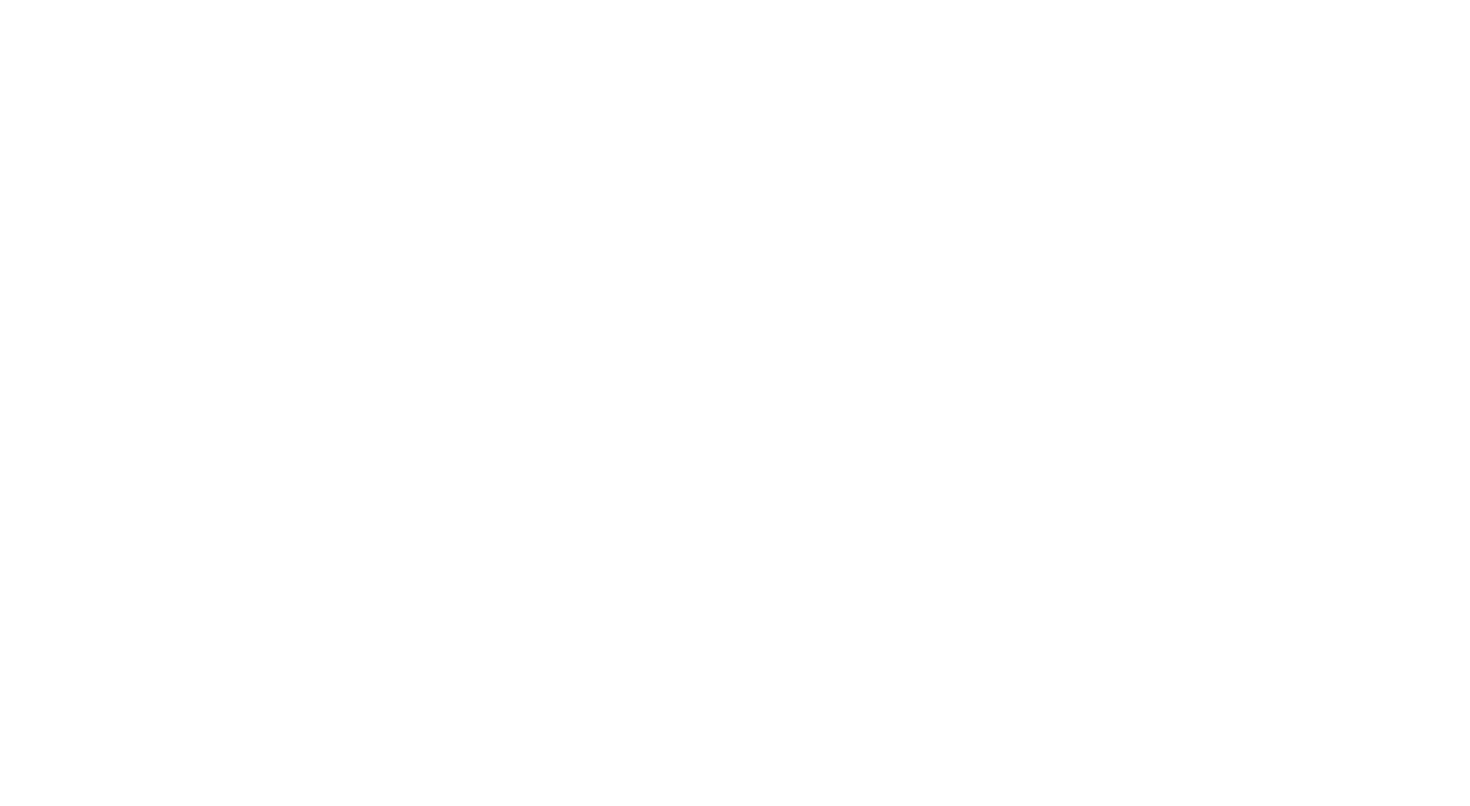
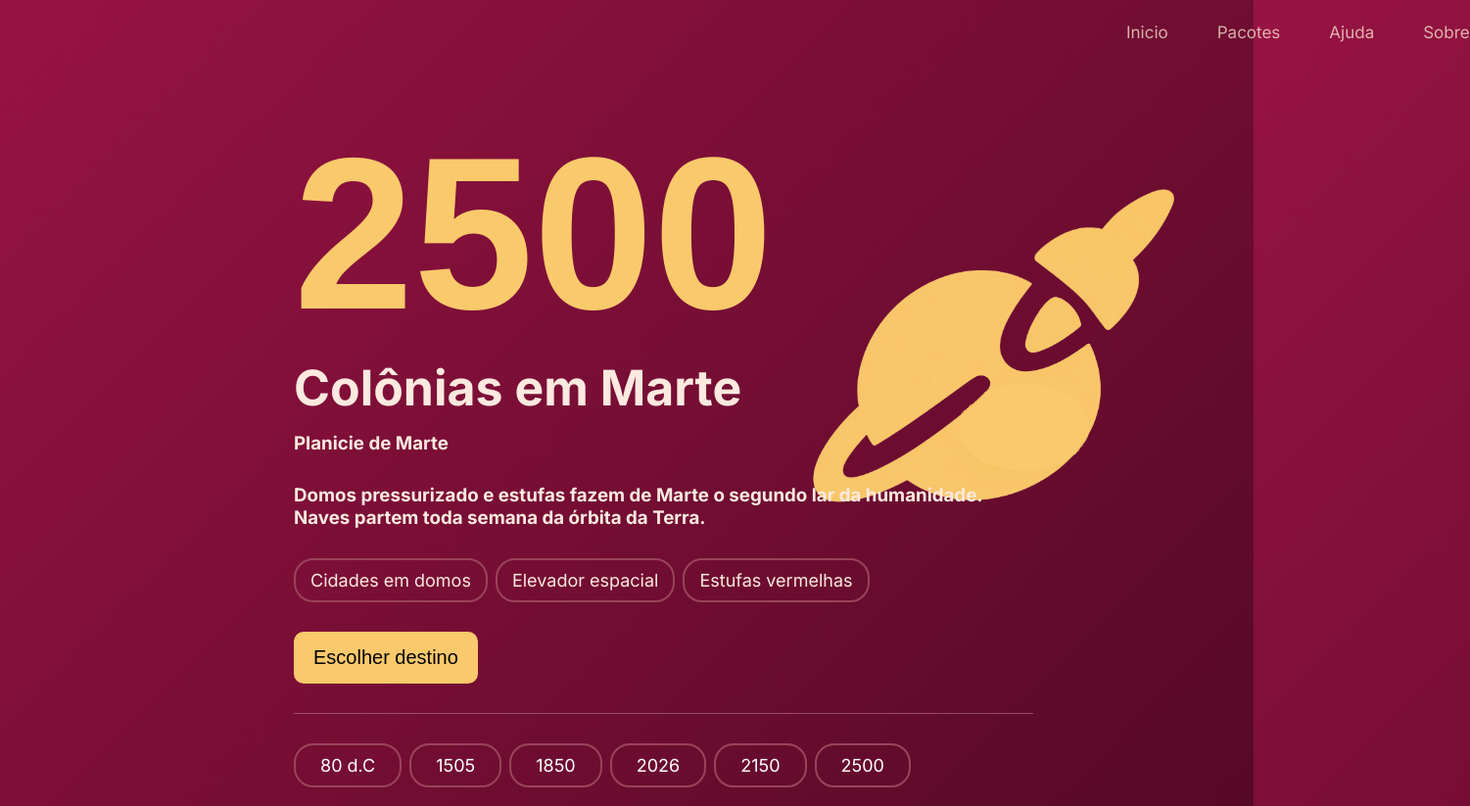
Before and after one commit to SENAI-Cotia/DS-SEDUC-2026-2-GP1-TEMPUS, a plain HTML site: page pages/colonias.html in a window 1280 px wide. Shown: the whole page at 98% size, 1501 px wide, since content can reach past the window. Before the commit the page ends 800 px from the top, so only its background shows below. Drawn offline with Linux system fonts and the light colour scheme; a web font is replaced by a local one.

Commit message:
Finalização da página Colônias em Marte

```diff
--- a/pages/colonias.html
+++ b/pages/colonias.html
@@ -5,8 +5,55 @@
     <meta name="viewport" content="width=device-width, initial-scale=1.0">
     <title>Document</title>
     <link rel="stylesheet" href="../styles/colonias.css">
+    <link rel="preconnect" href="https://fonts.googleapis.com">
+    <link rel="preconnect" href="https://fonts.gstatic.com" crossorigin>
+    <link href="https://fonts.googleapis.com/css2?family=Inter:ital,opsz,wght@0,14..32,100..900;1,14..32,100..900&display=swap" rel="stylesheet">
 </head>
 <body>
 
+    <nav>
+    <a href="home.html">Inicio</a>
+    <a href="pacotes.html">Pacotes</a>
+    <a href="ajuda.html">Ajuda</a>
+    <a href="sobrenos.html">Sobre</a>
+    </nav>
+
+<div class="letras">
+    <h1>2500</h1>
+
+    <h2>Colônias em Marte</h2>
+
+    <h3>Planicie de Marte</h3>
+
+    <h3>Domos pressurizado e estufas fazem de Marte o segundo lar da humanidade.
+        <br>
+        Naves partem toda semana da órbita da Terra. </h3>
+</div>
+       <div class="categorias">
+    <span>Cidades em domos</span>
+    <span>Elevador espacial</span>
+    <span>Estufas vermelhas</span>
+
+    </div>
+
+    <div class="imagem">
+        <img src="/imagens/marte.png" alt="marte">
+    </div>
+
+        <a href="">
+            <button class="escolher">Escolher destino</button>
+        </a>
+
+        <hr class="linha">
+
+        <div class="tempo">
+            <a class="navegacao" href="roma.html">80 d.C</a>
+            <a class="navegacao" href="renascimento.html">1505</a>
+            <a class="navegacao" href="revolução.html">1850</a>
+            <a class="navegacao" href="atualidade.html">2026</a>
+            <a class="navegacao" href="cidade.html">2150</a>
+            <a class="navegacao" href="colonias.html">2500</a>
+
+        </div>
 </body>
 </html>
--- a/styles/colonias.css
+++ b/styles/colonias.css
@@ -1,3 +1,129 @@
+
+@import url(https://fonts.google.com/specimen/Inter);
+* {
+    margin: 0;
+    padding: 0;
+}
 body{
-    color: red;
+    color: rgb(252, 233, 224);
+    margin-left: 300px;
+    background: linear-gradient(135deg, #981343 0%, #560926 100%);
+    min-height: 100vh;
+    font-family: "Inter", sans-serif;
 }
+
+.letras{
+    margin-top: 70px;
+}
+
+h1{
+    font-size: 220px;
+    margin-bottom: 0;
+    color: #fac96b;
+    font-family: "Bricolage Grotesque", sans-serif;
+    font-weight: 800;
+}
+
+h2{
+    margin-bottom: 0;
+    margin-top: 0;
+    font-size: 50px;
+}
+
+h3{
+    margin-bottom: 30px;
+    margin-top: 15px;
+
+}
+
+nav {
+    margin-top: 23px;
+    display: flex;
+    margin-left: 850px;
+    gap: 50px;
+    font-size: 17px;
+}
+
+nav a {
+    text-decoration: none;
+    color: #fff1d9b7 ;
+    cursor: pointer;
+    transition: color 0.2s ease;
+
+}
+
+nav a:hover{
+
+  color: white;
+
+}
+
+.categorias {
+    display: flex;
+    gap: 8px;
+}
+
+.categorias span {
+    border: 2px solid #9a435b;
+    border-radius: 20px;
+    padding: 10px 15px;
+    font-size: 18px;
+    background: transparent;
+}
+
+.escolher{
+    background:#fac96b ;
+    border: 2px none;
+    border-radius: 10px;
+    margin-top: 30px;
+    padding: 15px 20px ;
+    font-size: 20px;
+    color: black;
+}
+
+.linha {
+    border: none;
+    height: 1px;
+    background-color: #d9a0ad6e;
+    width: 77%;
+    margin-right: 30px;
+    margin-top: 30px;
+}
+
+.imagem{
+    width:50%;
+    display: flex;
+    float: right;
+   margin-top: -450px;
+   margin-bottom: 20px;
+}
+
+.imagem img {
+    width: 100%;
+    max-width: 430px;
+    height: auto;
+
+}
+.tempo {
+    display: flex;
+    gap: 8px;
+}
+
+.navegacao {
+    border: 2px solid #9a435b;
+    border-radius: 20px;
+    padding: 10px 25px;
+    font-size: 18px;
+    background: transparent;
+    color: white;
+    text-decoration: none;
+    margin-top: 30px;
+    cursor: pointer;
+    transition: background 0.2s ease, color 0.2s ease, border-color 0.2s ease;
+}
+
+.navegacao:hover {
+  background: #fac96b;
+  color: #5a0a2a;
+  border-color: #fac96b;
+}
```
Also changed, not shown: imagens/marte.png (added).
